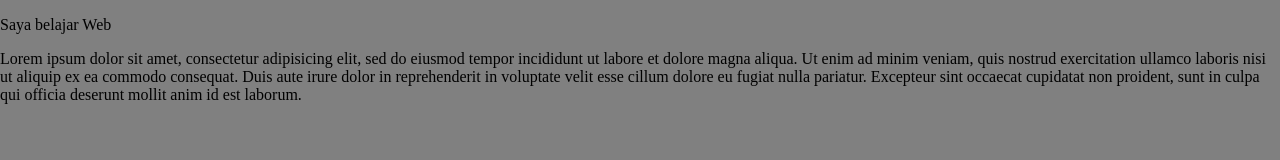
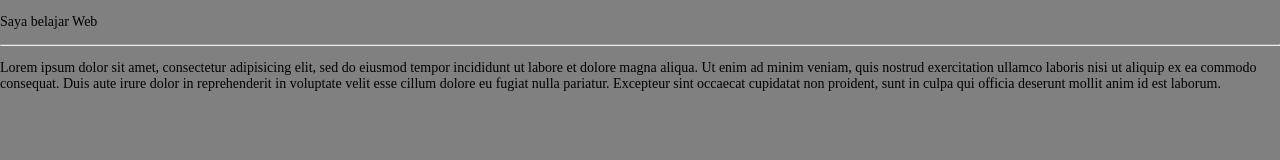
Before and after one commit to frmnnfl/talentbandung.id, a plain HTML site: page index.html in a window 1280 px wide. Drawn offline with Linux system fonts and the light colour scheme.

Commit message:
GitHub repo

```diff
--- a/index.html
+++ b/index.html
@@ -8,6 +8,7 @@
 <body>
 
 	<p> Saya belajar Web</p>
+	<hr>
 	<p>Lorem ipsum dolor sit amet, consectetur adipisicing elit, sed do eiusmod
 	tempor incididunt ut labore et dolore magna aliqua. Ut enim ad minim veniam,
 	quis nostrud exercitation ullamco laboris nisi ut aliquip ex ea commodo
@@ -15,5 +16,6 @@
 	cillum dolore eu fugiat nulla pariatur. Excepteur sint occaecat cupidatat non
 	proident, sunt in culpa qui officia deserunt mollit anim id est laborum.</p>
 
+
 </body>
 </html>
--- a/style.css
+++ b/style.css
@@ -3,3 +3,7 @@ body {
 	padding: 0px;
 	margin: 0px;
 }
+
+p {
+	font-size: 14px;
+}
```
